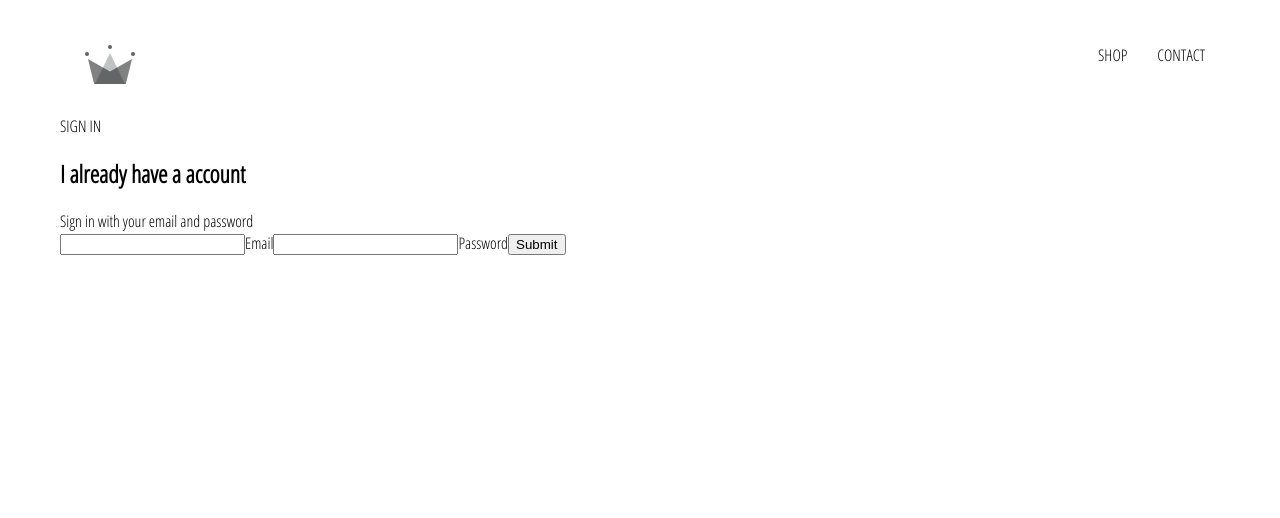
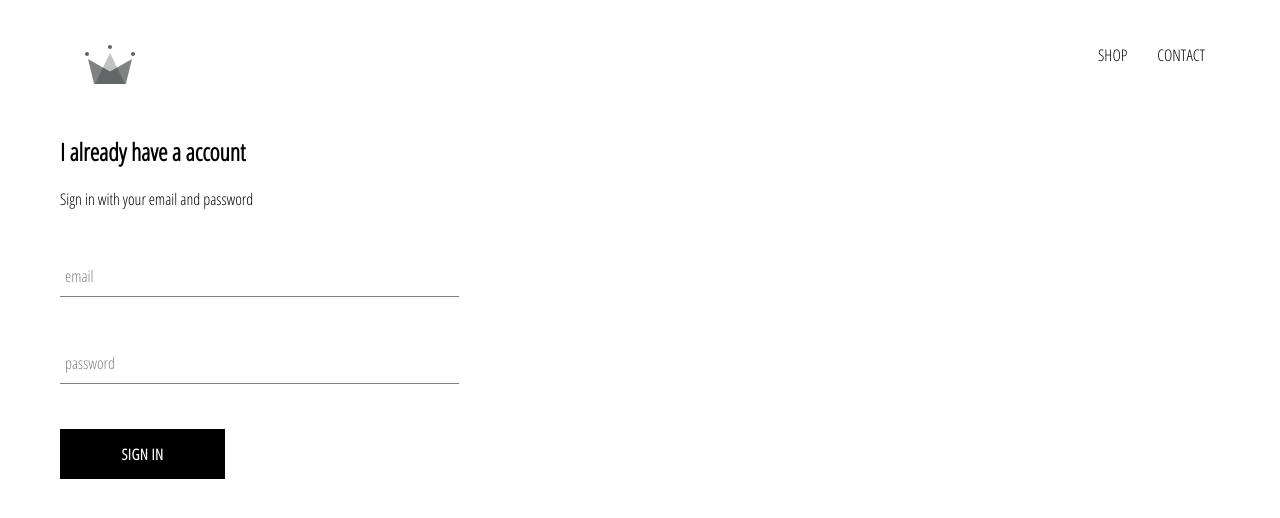
Before and after one commit to emexy/crwn-clothing, a React (Create React App) app: page /signin in a window 1280 px wide. Shown: the top 518 px of the page. Built offline with nearby package versions, Linux system fonts and the light colour scheme.

Commit message:
Form Input + Custom Button component created

```diff
--- /dev/null
+++ b/src/components/custom-button/custom-button.component.jsx
@@ -0,0 +1,11 @@
+import React from "react";
+
+import "./custom-button.styles.scss";
+
+const CustomButton = ({ children, ...otherProps }) => (
+  <button className="custom-button" {...otherProps}>
+    {children}
+  </button>
+);
+
+export default CustomButton;
--- /dev/null
+++ b/src/components/custom-button/custom-button.styles.scss
@@ -0,0 +1,22 @@
+.custom-button {
+  min-width: 165px;
+  width: auto;
+  height: 50px;
+  letter-spacing: 0.5px;
+  line-height: 50px;
+  padding: 0 35px 0 35px;
+  font-size: 15px;
+  background-color: black;
+  color: white;
+  text-transform: uppercase;
+  font-family: 'Open Sans Condensed';
+  font-weight: bolder;
+  border: none;
+  cursor: pointer;
+
+  &:hover {
+    background-color: white;
+    color: black;
+    border: 1px solid black;
+  }
+}
--- /dev/null
+++ b/src/components/form-input/form-input.component.jsx
@@ -0,0 +1,21 @@
+import React from "react";
+
+import "./form-input.styles.scss";
+
+const FormInput = ({ handleChange, label, ...otherProps }) => (
+  <div className="group">
+    <input className="form-input" onChange={handleChange} {...otherProps} />
+    {label ? (
+      <label
+        className={`${
+          otherProps.value.length ? "shrink" : ""
+        } form-input-label`}
+      >
+        {label}
+      </label>
+    ) : null}
+    {console.log(otherProps.value.length)}
+  </div>
+);
+
+export default FormInput;
--- /dev/null
+++ b/src/components/form-input/form-input.styles.scss
@@ -0,0 +1,54 @@
+$sub-color: grey;
+$main-color: black;
+
+@mixin shrinkLabel {
+  top: -14px;
+  font-size: 12px;
+  color: $main-color;
+}
+
+.group {
+  position: relative;
+  margin: 45px 0;
+
+  .form-input {
+    background: none;
+    background-color: white;
+    color: $sub-color;
+    font-size: 18px;
+    padding: 10px 10px 10px 5px;
+    display: block;
+    width: 100%;
+    border: none;
+    border-radius: 0;
+    border-bottom: 1px solid $sub-color;
+    margin: 25px 0;
+
+    &:focus {
+      outline: none;
+    }
+
+    &:focus ~ .form-input-label {
+      @include shrinkLabel();
+    }
+  }
+
+  input[type='password'] {
+    letter-spacing: 0.3em;
+  }
+
+  .form-input-label {
+    color: $sub-color;
+    font-size: 16px;
+    font-weight: normal;
+    position: absolute;
+    pointer-events: none;
+    left: 5px;
+    top: 10px;
+    transition: 300ms ease all;
+
+    &.shrink {
+      @include shrinkLabel();
+    }
+  }
+}
--- a/src/components/sign-in/sign-in.component.jsx
+++ b/src/components/sign-in/sign-in.component.jsx
@@ -1,4 +1,7 @@
 import React from "react";
+
+import FormInput from "../form-input/form-input.component";
+import CustomButton from "../custom-button/custom-button.component";
 
 import "./sign-in.styles.scss";
 
@@ -31,23 +34,23 @@
         <span>Sign in with your email and password</span>
 
         <form onSubmit={this.handleSubmit}>
-          <input
+          <FormInput
             name="email"
             type="email"
             value={this.state.email}
-            onChange={this.handleChange}
+            handleChange={this.handleChange}
+            label="email"
             required
           />
-          <label>Email</label>
-          <input
+          <FormInput
             name="password"
             type="password"
             value={this.state.password}
-            onChange={this.handleChange}
+            handleChange={this.handleChange}
+            label="password"
             required
           />
-          <label>Password</label>
-          <input type="submit" value="Submit" />
+          <CustomButton type="submit">Sign In</CustomButton>
         </form>
       </div>
     );
--- a/src/components/sign-in/sign-in.styles.scss
+++ b/src/components/sign-in/sign-in.styles.scss
@@ -0,0 +1,9 @@
+.sign-in {
+  width: 30vw;
+  display: flex;
+  flex-direction: column;
+
+  .title {
+    margin: 10px;
+  }
+}
--- a/src/pages/sign-in-and-sign-up/sign-in-and-sign-up.component.jsx
+++ b/src/pages/sign-in-and-sign-up/sign-in-and-sign-up.component.jsx
@@ -6,7 +6,6 @@
 
 const SignInAndSignUpPage = () => (
   <div className="sign-in-and-sign-up">
-    SIGN IN
     <SignIn />
   </div>
 );
```
